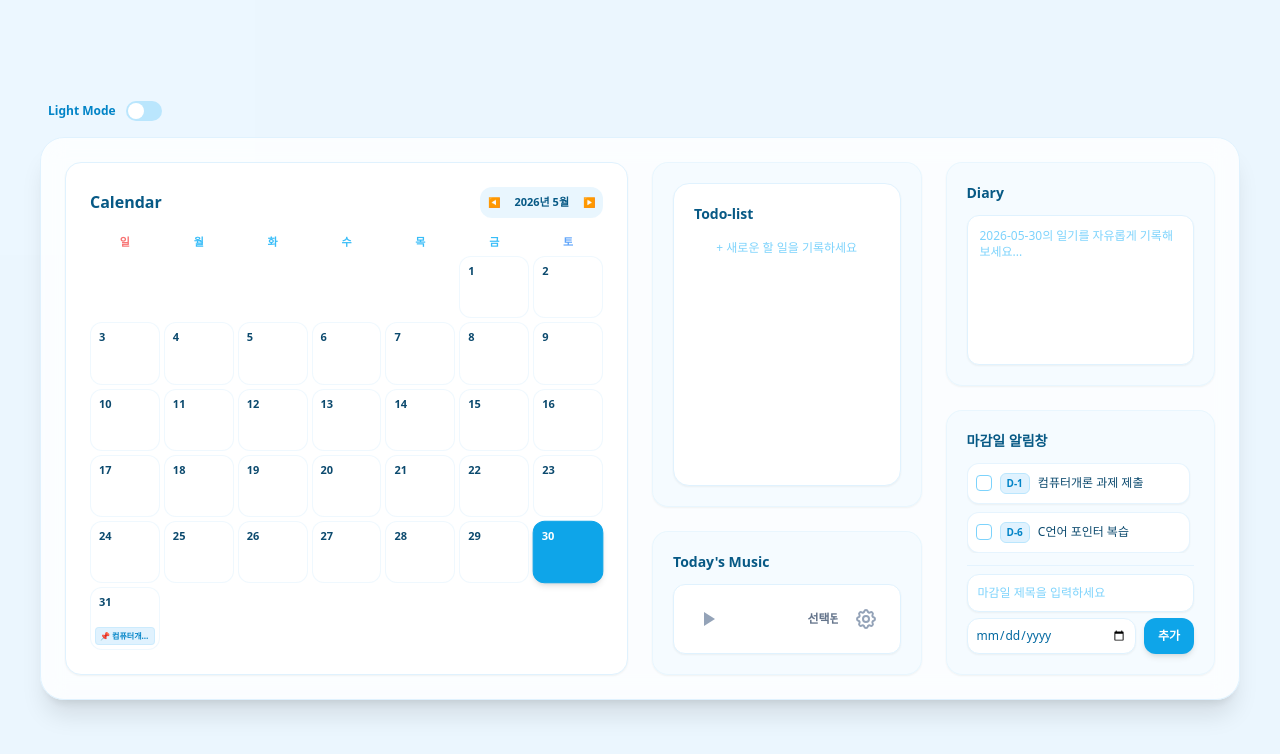
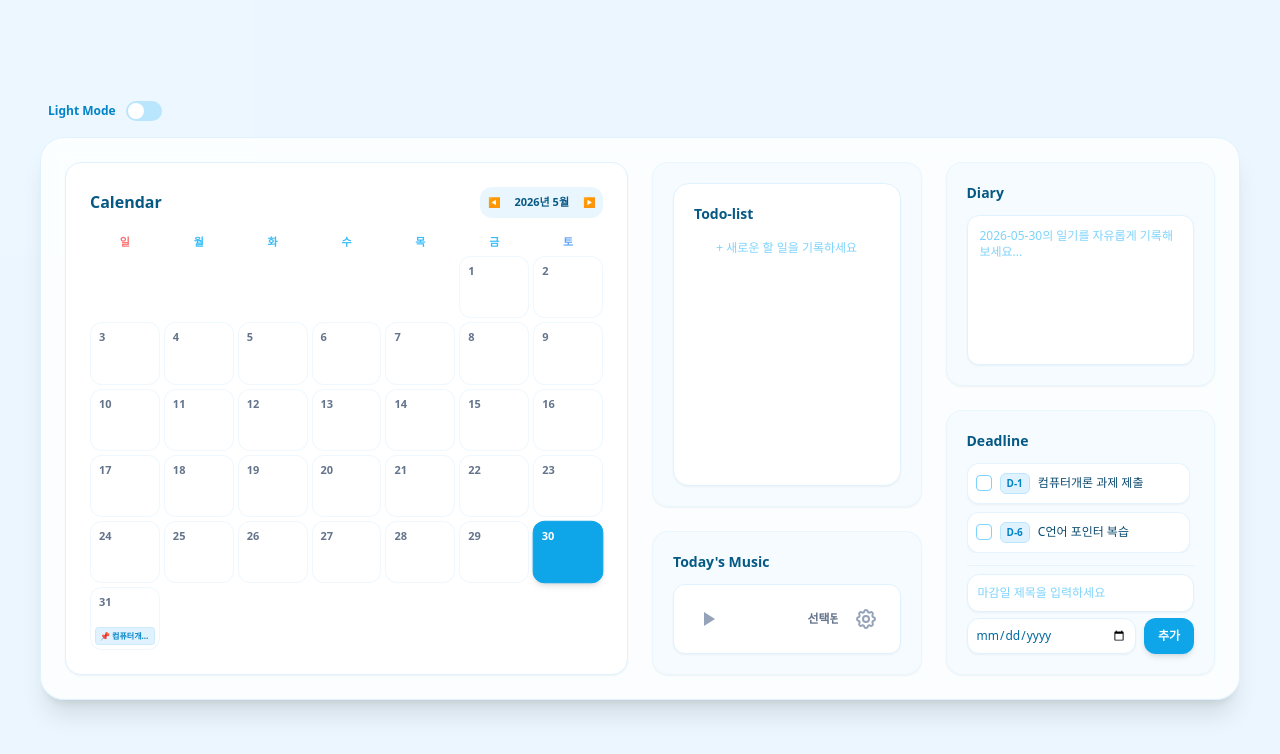
Before and after one commit to ch1030216/cs-assignment2, a Next.js app: page / in a window 1280 px wide. Shown: the top 754 px of the page. Built offline with nearby package versions, Linux system fonts and the light colour scheme.

Commit message:
todolist fixed10

```diff
--- a/src/app/components/CalendarBox.jsx
+++ b/src/app/components/CalendarBox.jsx
@@ -26,26 +26,22 @@ export default function CalendarBox({ selectedDate, setSelectedDate, deadlineDat
   };
 
   return (
-    <div className="w-full h-full flex flex-col justify-between p-1 select-none font-sans">
+    // 1. 전체 컨테이너에 배경색 및 텍스트 색상 적용
+    <div className={`w-full h-full flex flex-col justify-between p-1 select-none font-sans ${darkMode ? "bg-slate-950 text-slate-200" : "bg-white text-slate-800"}`}>
       <div className="flex justify-between items-center mb-4">
-        {/* 이모티콘 제거 */}
         <h2 className={`text-base font-bold ${darkMode ? "text-sky-400" : "text-sky-800"}`}>
           Calendar
         </h2>
-        <div className={`flex items-center gap-1.5 rounded-xl p-1 ${darkMode ? "bg-slate-800" : "bg-sky-100/70"}`}>
-          <button type="button" onClick={prevMonth} className={`p-1 rounded-lg text-[10px] font-bold transition-colors ${darkMode ? "text-sky-400 hover:bg-slate-700" : "text-sky-700 hover:bg-white"}`}>◀</button>
+        <div className={`flex items-center gap-1.5 rounded-xl p-1 ${darkMode ? "bg-slate-900" : "bg-sky-100/70"}`}>
+          <button type="button" onClick={prevMonth} className={`p-1 rounded-lg text-[10px] font-bold transition-colors ${darkMode ? "text-sky-400 hover:bg-slate-800" : "text-sky-700 hover:bg-white"}`}>◀</button>
           <span className={`text-[11px] font-bold px-1 ${darkMode ? "text-slate-200" : "text-sky-800"}`}>{year}년 {month + 1}월</span>
-          <button type="button" onClick={nextMonth} className={`p-1 rounded-lg text-[10px] font-bold transition-colors ${darkMode ? "text-sky-400 hover:bg-slate-700" : "text-sky-700 hover:bg-white"}`}>▶</button>
+          <button type="button" onClick={nextMonth} className={`p-1 rounded-lg text-[10px] font-bold transition-colors ${darkMode ? "text-sky-400 hover:bg-slate-800" : "text-sky-700 hover:bg-white"}`}>▶</button>
         </div>
       </div>
 
-      <div className={`grid grid-cols-7 gap-1 text-center text-[11px] font-bold mb-1.5 ${darkMode ? "text-slate-400" : "text-sky-400"}`}>
+      <div className={`grid grid-cols-7 gap-1 text-center text-[11px] font-bold mb-1.5 ${darkMode ? "text-slate-500" : "text-sky-400"}`}>
         <div className="text-red-400">일</div>
-        <div>월</div>
-        <div>화</div>
-        <div>수</div>
-        <div>목</div>
-        <div>금</div>
+        <div>월</div><div>화</div><div>수</div><div>목</div><div>금</div>
         <div className="text-blue-400">토</div>
       </div>
 
@@ -70,15 +66,17 @@ export default function CalendarBox({ selectedDate, setSelectedDate, deadlineDat
             <div
               key={`day-${day}`}
               onClick={() => handleDateClick(day)}
+              // 2. 날짜 셀: 투명도 제거 및 다크 모드 배경색을 확실한 색상(bg-slate-900)으로 설정
               className={`border rounded-xl p-1 flex flex-col justify-between items-start cursor-pointer transition-all min-h-[62px] relative ${
                 isSelected
                   ? "bg-sky-500 text-white border-sky-500 shadow-md scale-[1.01] z-10"
                   : darkMode
-                    ? "bg-slate-800/60 text-slate-200 border-slate-700/50 hover:bg-slate-700"
-                    : "bg-white text-sky-900 border-sky-100/50 hover:bg-sky-50/70"
+                    ? "bg-slate-900 text-slate-300 border-slate-700 hover:bg-slate-800"
+                    : "bg-white text-slate-800 border-sky-100/50 hover:bg-sky-50"
               }`}
             >
-              <span className={`text-[11px] font-bold px-1 py-0.5 rounded ${isSelected ? "text-white" : darkMode ? "text-slate-300" : "text-sky-900"}`}>
+              {/* 3. 날짜 숫자 텍스트 색상 명시 */}
+              <span className={`text-[11px] font-bold px-1 py-0.5 rounded ${isSelected ? "text-white" : darkMode ? "text-slate-400" : "text-slate-500"}`}>
                 {day}
               </span>
 
@@ -92,7 +90,7 @@ export default function CalendarBox({ selectedDate, setSelectedDate, deadlineDat
                         : dl.completed
                           ? "opacity-40 line-through"
                           : darkMode
-                            ? "bg-sky-950 text-sky-400 border border-sky-900"
+                            ? "bg-slate-800 text-sky-400 border border-slate-700"
                             : "bg-sky-100 text-sky-600 border border-sky-200/50"
                     }`}
                   >
--- a/src/app/page.js
+++ b/src/app/page.js
@@ -104,7 +104,7 @@ export default function Home() {
             <div className={`p-5 rounded-2xl border shadow-sm transition-colors ${
               darkMode ? "bg-slate-800/50 border-slate-700" : "bg-sky-50/50 border-sky-100/60"
             }`}>
-              <h2 className={`text-sm font-bold mb-3 ${darkMode ? "text-sky-400" : "text-sky-800"}`}>마감일 알림창</h2>
+              <h2 className={`text-sm font-bold mb-3 ${darkMode ? "text-sky-400" : "text-sky-800"}`}>Deadline</h2>
               <DeadlineList
                 selectedDate={selectedDate}
                 deadlines={deadlines}
```
